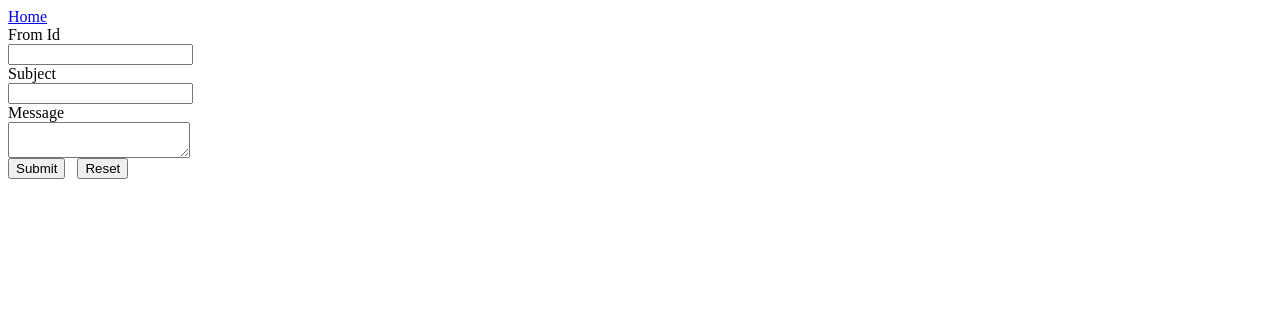
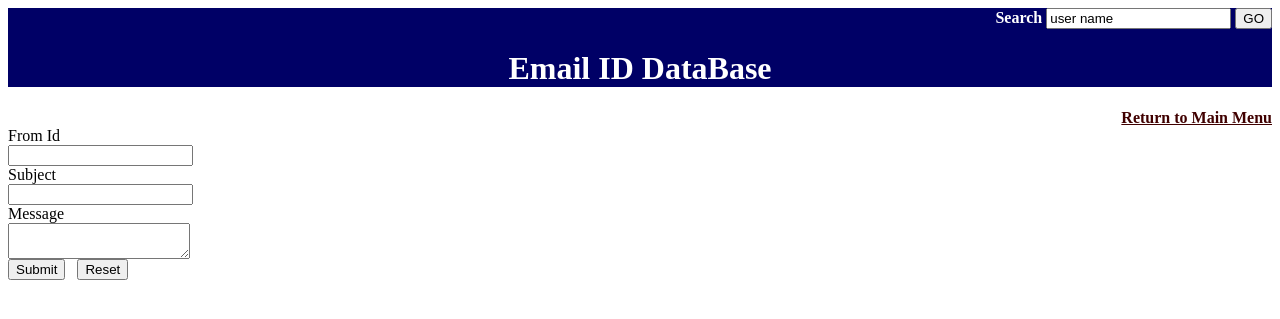
Before and after one commit to minhajuddin/cosmicvent_training, a PHP site: page /Email_send_app/send_mail.php in a window 1280 px wide. Shown: the top 319 px of the page. Run offline with PHP 8.4, Linux system fonts and the light colour scheme.

Commit message:
Modification of compose mail-1

```diff
--- a/sajju/Email_send_app/send_mail.php
+++ b/sajju/Email_send_app/send_mail.php
@@ -1,24 +1,33 @@
 <html>
  <head>
     <title>
--- Send mail
+   COMPOSE MAIL
     </title>
-    <link type="text/css" rel="stylesheet" href=" " />
+    <link type="text/css" rel="stylesheet" href="style.css " />
   </head>
   <body>
-<div id ="header"> <a href="index.php"> Home </a></div>
+
+<div id="header">
+       <div id="search" align="right">
+           <form action="main.php" method="post">
+           <b>Search</b>
+           <input type="text" name="search" value="user name" id="search">
+           <input type=submit name=submit value="GO" id=submit>
+           </form>
+        </div>
+
+       <div id = "heading" align="center">
+          <h1>Email ID DataBase</h1>
+       </div>
+ </div>
 
 
-
-<div id ="sidebar">
+<div id ="sidebar" align="right">
+<a href="index.php"><b>Return to Main Menu</b></a>
+</div>
 
 
-
-</div>
-
 <div id ="content">
-
-
 <form action="send_mail.php" method="post">
 <lable for="fromid">From Id</lable><br/> <input type="text" id="fromid" name="fromid"/><br/>
 <lable for="subject">Subject </lable><br/> <input type="text" id="subject" name="subject"/><br/>
```
Also changed, not shown: sajju/Email_send_app/index.php (+5 -13 lines), sajju/Email_send_app/style.css (line endings or trailing spaces).
